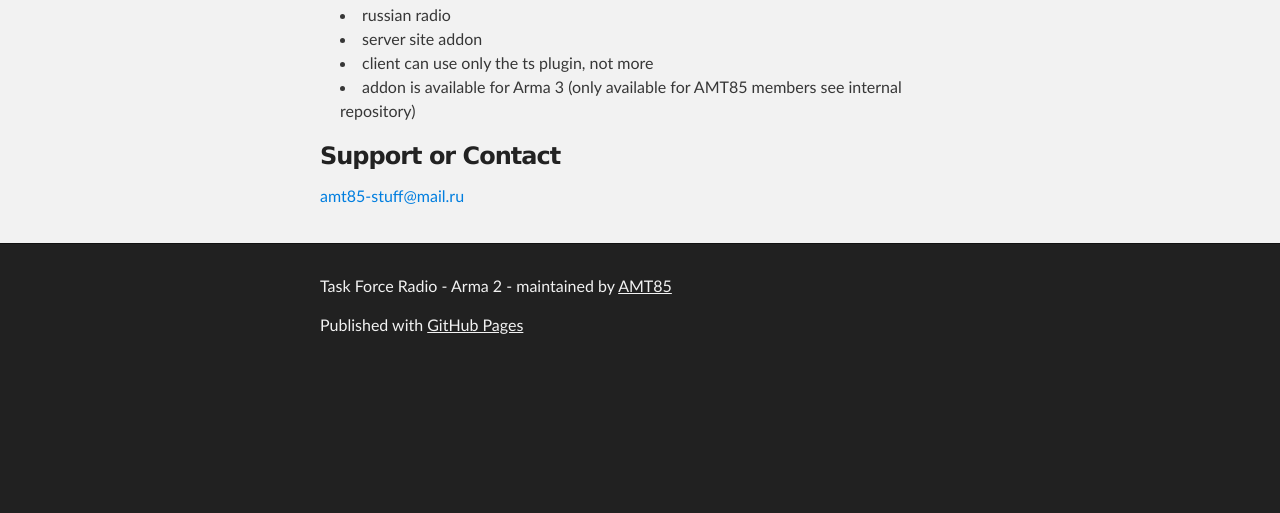
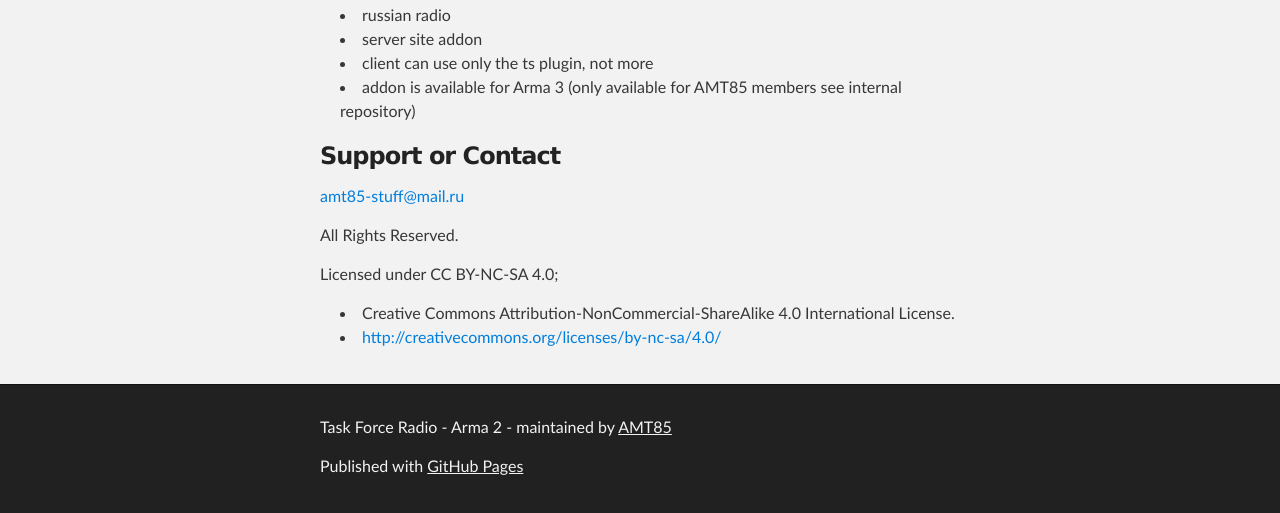
Before and after one commit to AMT85/TFR-AMT-A2, a plain HTML site: page index.html in a window 1280 px wide. Shown: the part 410-923 px from the top of the page. Before the commit the page ends 800 px from the top, so only its background shows below. Drawn offline with Linux system fonts and the light colour scheme.

Commit message:
Create gh-pages branch via GitHub

```diff
--- a/index.html
+++ b/index.html
@@ -48,6 +48,15 @@
 <a name="support-or-contact" class="anchor" href="#support-or-contact"><span class="octicon octicon-link"></span></a>Support or Contact</h3>
 
 <p><a href="mailto:amt85-stuff@mail.ru">amt85-stuff@mail.ru</a></p>
+
+<p>All Rights Reserved.</p>
+
+<p>Licensed under CC BY-NC-SA 4.0;</p>
+
+<ul>
+<li>Creative Commons Attribution-NonCommercial-ShareAlike 4.0 International License.</li>
+<li><a href="http://creativecommons.org/licenses/by-nc-sa/4.0/">http://creativecommons.org/licenses/by-nc-sa/4.0/</a></li>
+</ul>
       </section>
     </div>
 
--- a/params.json
+++ b/params.json
@@ -1 +1 @@
-{"name":"Task Force Radio - Arma 2 -","tagline":"Task Force Radio for Arma 2 (AMT85 version)","body":"### Welcome to AMT85 Pages.\r\n\r\n\r\nUnder construction\r\n\r\n## Features:\r\n* russian radio\r\n* server site addon\r\n* client can use only the ts plugin, not more\r\n* addon is available for Arma 3 (only available for AMT85 members see internal repository)\r\n\r\n\r\n\r\n### Support or Contact\r\namt85-stuff@mail.ru\r\n","google":"","note":"Don't delete this file! It's used internally to help with page regeneration."}
+{"name":"Task Force Radio - Arma 2 -","tagline":"Task Force Radio for Arma 2 (AMT85 version)","body":"### Welcome to AMT85 Pages.\r\n\r\n\r\nUnder construction\r\n\r\n## Features:\r\n* russian radio\r\n* server site addon\r\n* client can use only the ts plugin, not more\r\n* addon is available for Arma 3 (only available for AMT85 members see internal repository)\r\n\r\n\r\n\r\n### Support or Contact\r\namt85-stuff@mail.ru\r\n\r\nAll Rights Reserved.\r\n\r\nLicensed under CC BY-NC-SA 4.0;\r\n* Creative Commons Attribution-NonCommercial-ShareAlike 4.0 International License.\r\n* <http://creativecommons.org/licenses/by-nc-sa/4.0/>\r\n","google":"","note":"Don't delete this file! It's used internally to help with page regeneration."}
```
